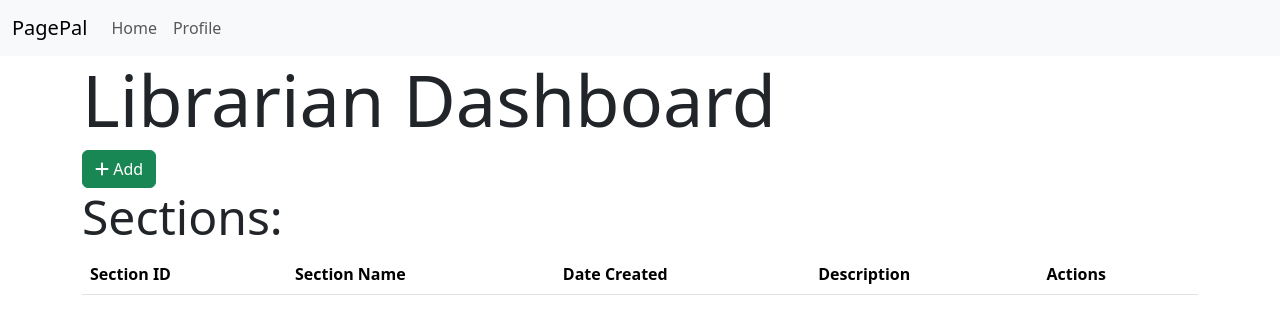
After one commit to Vats-Dev/MAD1-Project, a Flask app: page /admin in a window 1280 px wide. The commit adds this page. Shown: the top 334 px of the page. Run offline with Flask 3, Linux system fonts and the light colour scheme; the visitor is signed in with stand-in values (Sample User, id 1); lists and menus that the app fills with data are empty.

Commit message:
Added librarian dashboard

```diff
--- a/routes.py
+++ b/routes.py
@@ -74,9 +74,25 @@ def auth_required(func):
             return redirect(url_for('login'))
     return inner
 
+def admin_required(func):
+    @wraps(func)
+    def inner(*args, **kwargs):
+        if 'user_id' not in session:
+            flash('Please login to continue')
+            return redirect(url_for('login'))
+        user = User.query.get(session['user_id'])
+        if not user.is_librarian:
+            flash('You are not authorized to access this page')
+            return redirect(url_for('index'))
+        return func(*args, **kwargs)
+    return inner
+
 @app.route('/')
 @auth_required
 def index():
+    user = User.query.get(session['user_id'])
+    if user.is_librarian:
+        return redirect(url_for('admin'))
     return render_template('index.html')
 
 @app.route('/profile')
@@ -121,3 +137,28 @@ def profile_post():
 def logout():
     session.pop('user_id')
     return redirect(url_for('login'))
+
+@app.route('/admin')
+@admin_required
+def admin():
+    return render_template('admin.html')
+
+@app.route('/section/add')
+@admin_required
+def add_section():
+    return "add section"
+
+@app.route('/section/<int:id>/')
+@admin_required
+def show_section(id):
+    return "show section"
+
+@app.route('/section/<int:id>/edit')
+@admin_required
+def edit_section(id):
+    return "edit section"
+
+@app.route('/section/<int:id>/delete')
+@admin_required
+def delete_section(id):
+    return "delete section"
--- /dev/null
+++ b/templates/admin.html
@@ -0,0 +1,51 @@
+{% extends 'layout.html' %}
+
+{% block title %}
+    Librarian Dashboard
+{% endblock %}
+
+{% block content %}
+
+<h1 class="display-2">Librarian Dashboard</h1>
+<a href="{{url_for('add_section')}}" class="btn btn-success">
+    <i class="fas fa-plus    "></i>
+    Add
+</a>
+
+<h2 class="display-5">Sections:</h2>
+
+<table class="table">
+    <thead>
+        <tr>
+            <th>Section ID</th>
+            <th>Section Name</th>
+            <th>Date Created</th>
+            <th>Description</th>
+            <th>Actions</th>
+        </tr>
+    </thead>
+    <tbody>
+        {% for section in sections %}
+        <tr>
+            <td>{{section.id}}</td>
+            <td>{{section.name}}</td>
+            <td>
+                <a href="{{url_for('show_section', id=section.id)}}" class="btn btn-primary">
+                    <i class="fas fa-search    "></i>
+                    Show
+                </a>
+                <a href="{{url_for('edit_section', id=section.id)}}" class="btn btn-primary">
+                    <i class="fas fa-edit    "></i>
+                    Edit
+                </a>
+                <a href="{{url_for('delete_section', id=section.id)}}" class="btn btn-danger">
+                    <i class="fas fa-trash    "></i>
+                    Delete
+                </a>
+            </td>
+        </tr>
+        {% endfor %}
+    </tbody>
+</table>
+
+{% endblock %}
--- a/templates/layout.html
+++ b/templates/layout.html
@@ -9,6 +9,7 @@
     {% endblock %}
     </title>
     <link href="https://cdn.jsdelivr.net/npm/bootstrap@5.3.3/dist/css/bootstrap.min.css" rel="stylesheet" integrity="sha384-QWTKZyjpPEjISv5WaRU9OFeRpok6YctnYmDr5pNlyT2bRjXh0JMhjY6hW+ALEwIH" crossorigin="anonymous">
+    <link rel="stylesheet" href="https://cdnjs.cloudflare.com/ajax/libs/font-awesome/6.5.1/css/all.min.css" integrity="sha512-DTOQO9RWCH3ppGqcWaEA1BIZOC6xxalwEsw9c2QQeAIftl+Vegovlnee1c9QX4TctnWMn13TZye+giMm8e2LwA==" crossorigin="anonymous" referrerpolicy="no-referrer" />
     {% block style %}
 
     {% endblock %}
```
